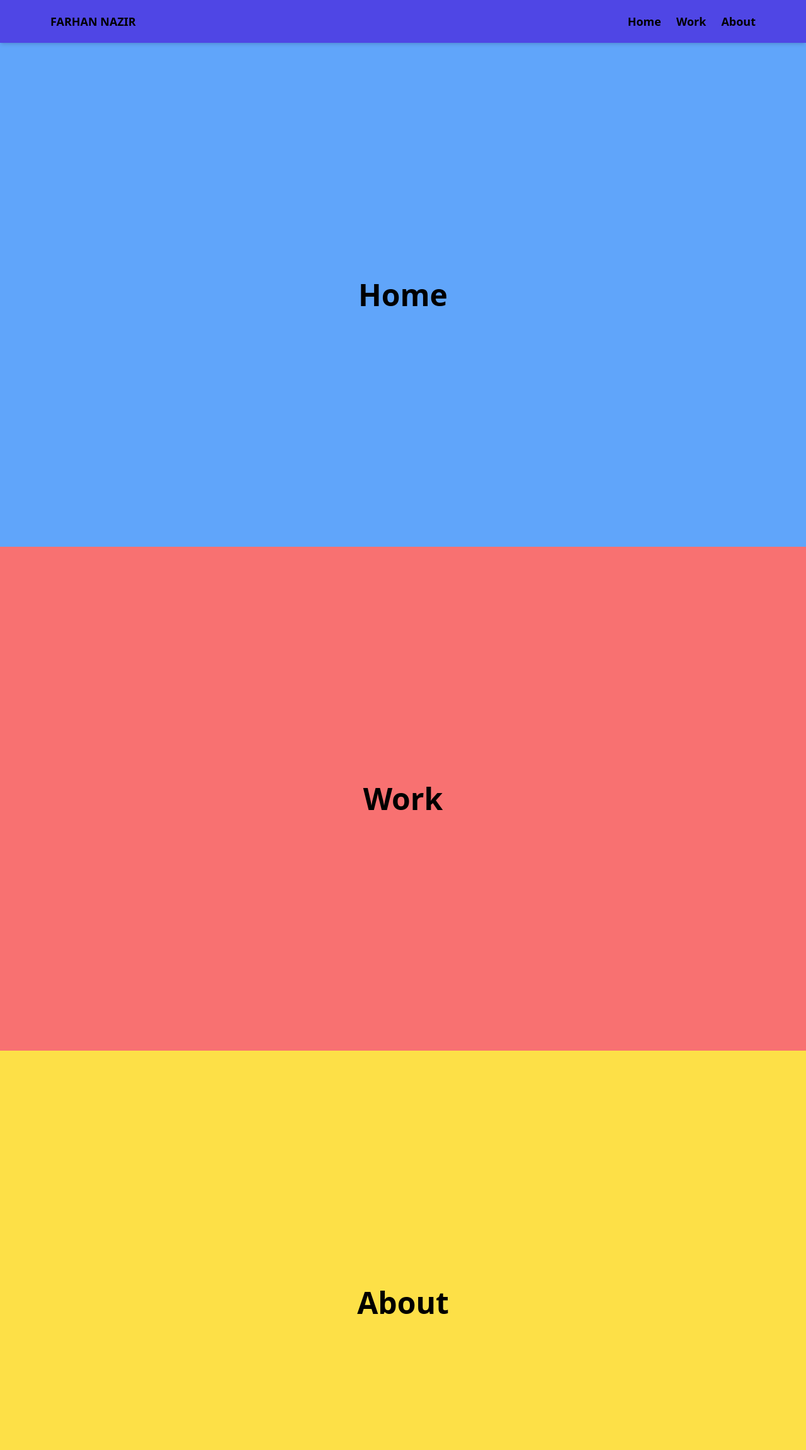
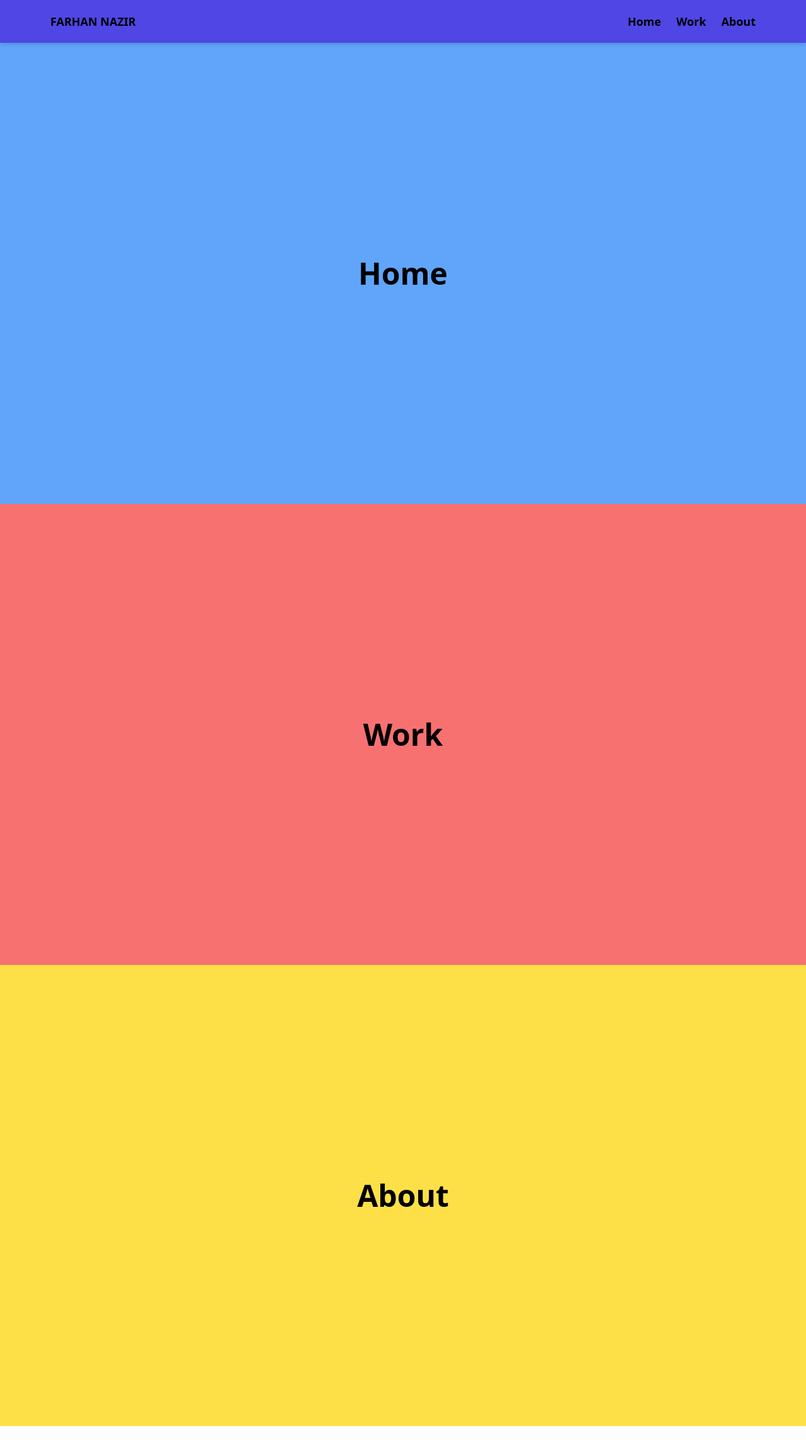
Before and after one commit to FarhanNazir/portfolio-website, a React (Vite) app: page / in a window 1280 px wide. Shown: the top 2302 px of the page at 63% size. After the commit the page ends 2264 px from the top, so only its background shows below. Built offline with nearby package versions, Linux system fonts and the light colour scheme.

Commit message:
fix page size

```diff
--- a/src/App.jsx
+++ b/src/App.jsx
@@ -5,19 +5,19 @@ function App() {
     <div>
       <Header />
       <section
-        className="min-h-screen bg-blue-400 font-bold flex items-center justify-center"
+        className="min-h-[calc(100vh-68px)] bg-blue-400 font-bold flex items-center justify-center"
         id="home"
       >
         <h1 className="text-5xl">Home</h1>
       </section>
       <section
-        className="min-h-screen  bg-red-400 font-bold flex items-center justify-center"
+        className="min-h-[calc(100vh-68px)]  bg-red-400 font-bold flex items-center justify-center"
         id="work"
       >
         <h1 className="text-5xl">Work</h1>
       </section>
       <section
-        className="min-h-screen bg-yellow-300 font-bold flex items-center justify-center"
+        className="min-h-[calc(100vh-68px)]  bg-yellow-300 font-bold flex items-center justify-center"
         id="about"
       >
         <h1 className="text-5xl">About</h1>
--- a/src/component/Header.jsx
+++ b/src/component/Header.jsx
@@ -9,22 +9,22 @@ const Header = () => {
 
     window.scrollTo({
       left: 0,
-      top: location - 66,
+      top: location - 68,
     });
   };
 
   return (
-    <nav className=" containe mx-auto px-20 py-[20px] shadow-md sticky top-0  bg-indigo-600">
+    <nav className=" mx-auto px-20 py-[20px] shadow-md sticky top-0  bg-indigo-600">
       <div className="flex items-center justify-between">
         <div className="font-bold text-lg">FARHAN NAZIR</div>
-        <div className="hidden md:flex space-x-6 text-lg font-bold">
-          <a href="#home" onClick={handleClick}>
+        <div className="hidden md:flex space-x-6 text-lg font-bold ">
+          <a href="#home" onClick={handleClick} className="hover:text-cyan-500">
             Home
           </a>
-          <a href="#work" onClick={handleClick}>
+          <a href="#work" onClick={handleClick}  className="hover:text-cyan-500">
             Work
           </a>
-          <a href="#about" onClick={handleClick}>
+          <a href="#about" onClick={handleClick}  className="hover:text-cyan-500">
             About
           </a>
         </div>
```
